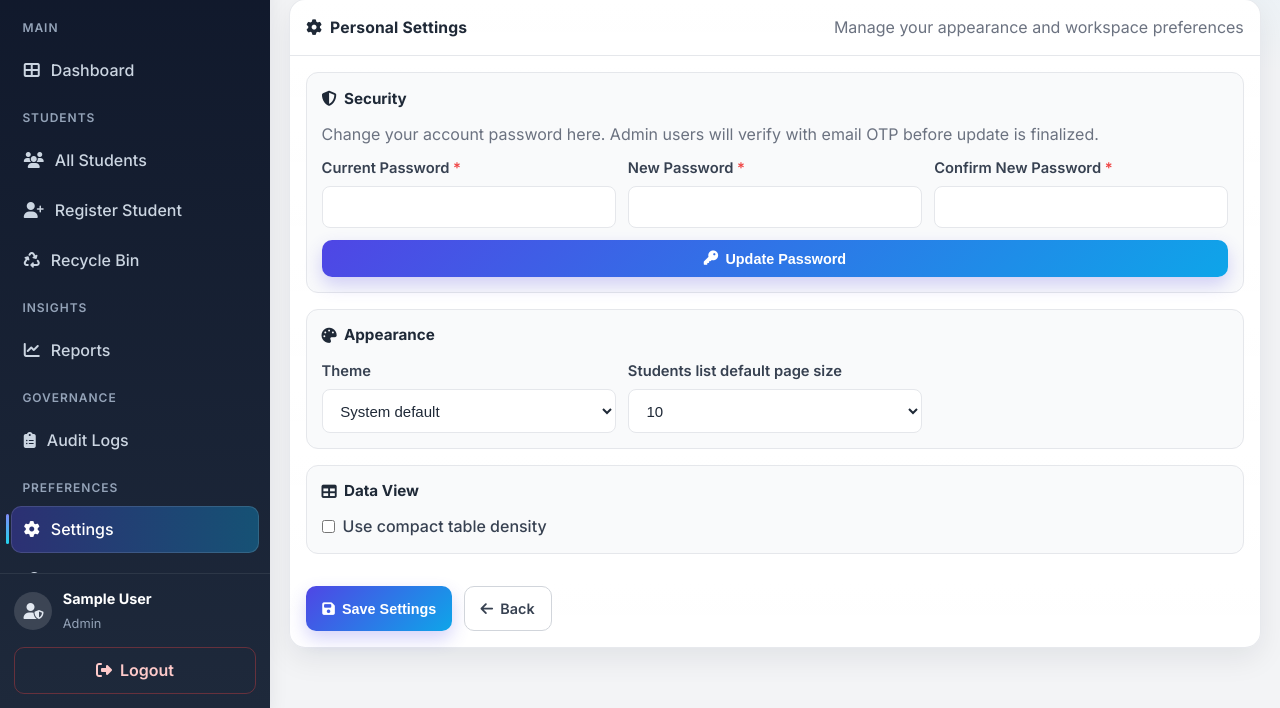
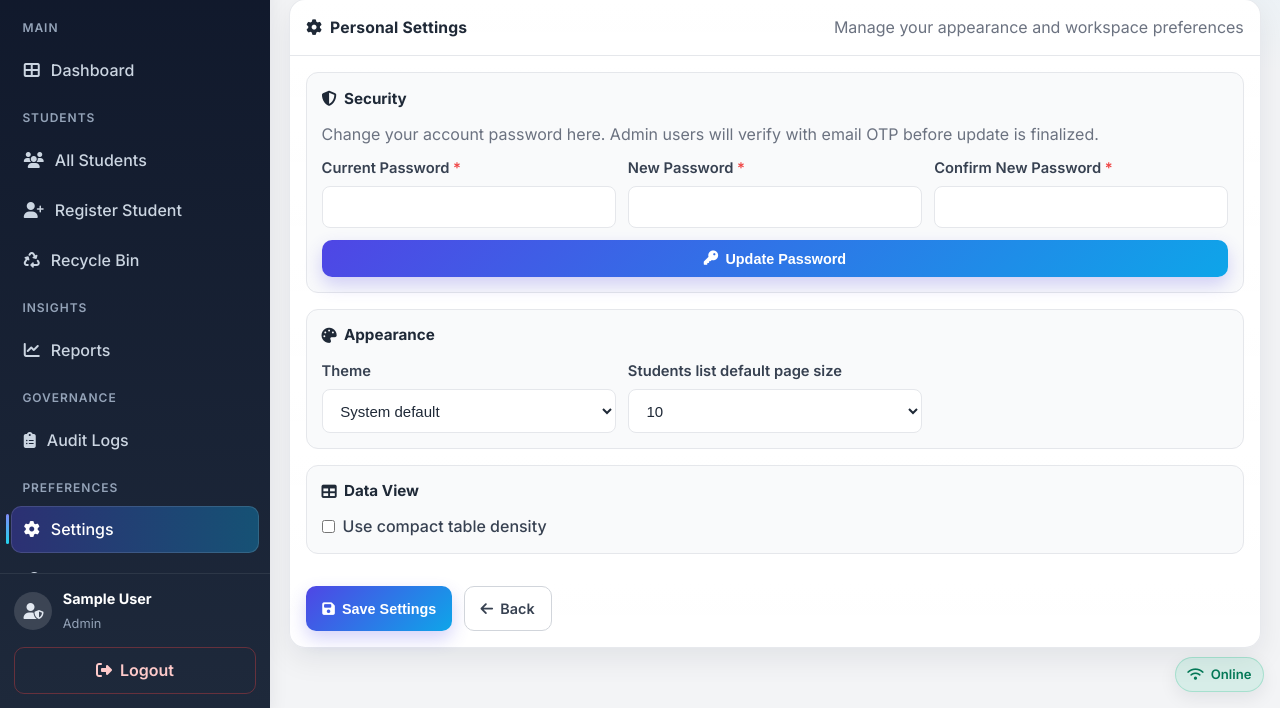
Before and after one commit to alhajimans2/database-test, a Flask app: page /settings in a window 1280 px wide. Shown: the part 92-800 px from the top of the page. Run offline with Flask 3, Linux system fonts and the light colour scheme; the visitor is signed in with stand-in values (Sample User, id 1); some libraries are stand-ins or nearby versions.

Commit message:
Add global online/offline status indicator

```diff
--- a/static/css/style.css
+++ b/static/css/style.css
@@ -234,6 +234,41 @@ img {
     font-size: 0.8rem;
 }
 
+.connectivity-status-chip {
+    position: fixed;
+    right: 1rem;
+    bottom: 1rem;
+    z-index: 1300;
+    display: inline-flex;
+    align-items: center;
+    gap: 0.45rem;
+    font-size: 0.82rem;
+    font-weight: 600;
+    padding: 0.42rem 0.72rem;
+    border-radius: 999px;
+    box-shadow: var(--shadow-md);
+    border: 1px solid transparent;
+    background: #ffffff;
+    color: var(--gray-700);
+}
+
+.connectivity-status-chip.is-online {
+    border-color: rgba(16, 185, 129, 0.25);
+    color: #047857;
+    background: rgba(16, 185, 129, 0.12);
+}
+
+.connectivity-status-chip.is-offline {
+    border-color: rgba(239, 68, 68, 0.25);
+    color: #b91c1c;
+    background: rgba(239, 68, 68, 0.12);
+}
+
+.theme-dark .connectivity-status-chip {
+    background: rgba(30, 41, 59, 0.92);
+    color: #e2e8f0;
+}
+
 /* ===============================
    APP LAYOUT
 ================================= */
--- a/static/js/app.js
+++ b/static/js/app.js
@@ -5,12 +5,36 @@ document.addEventListener('DOMContentLoaded', () => {
     setupThemeToggle();
     setupSidebar();
     setupCommandBar();
+    setupConnectivityStatus();
     setupMultiStepForm();
     setupAutoDismissAlerts();
     setupAnimatedStatCounters();
     setupFinanceCalculation();
     setupDraftAutosave();
 });
+
+function setupConnectivityStatus() {
+    const statusChip = document.getElementById('globalConnectivityStatus');
+    if (!statusChip) return;
+
+    const icon = statusChip.querySelector('i');
+    const text = statusChip.querySelector('span');
+
+    const applyStatus = (isOnline) => {
+        statusChip.classList.toggle('is-online', isOnline);
+        statusChip.classList.toggle('is-offline', !isOnline);
+        if (icon) {
+            icon.className = isOnline ? 'fas fa-wifi' : 'fas fa-triangle-exclamation';
+        }
+        if (text) {
+            text.textContent = isOnline ? 'Online' : 'Offline';
+        }
+    };
+
+    applyStatus(navigator.onLine);
+    window.addEventListener('online', () => applyStatus(true));
+    window.addEventListener('offline', () => applyStatus(false));
+}
 
 function setupFinanceCalculation() {
     const tuitionInput = document.getElementById('finance_tuition_fee');
--- a/templates/base.html
+++ b/templates/base.html
@@ -16,6 +16,10 @@
 </head>
 <body data-theme-default="{{ ui_theme_preference or 'system' }}">
     {% block body %}{% endblock %}
+    <div id="globalConnectivityStatus" class="connectivity-status-chip is-online" role="status" aria-live="polite" aria-label="Connection status">
+        <i class="fas fa-wifi"></i>
+        <span>Online</span>
+    </div>
     <script src="{{ url_for('static', filename='js/app.js') }}"></script>
     {% block scripts %}{% endblock %}
 </body>
--- a/templates/layout.html
+++ b/templates/layout.html
@@ -114,6 +114,11 @@
         </div>
     </div>
 
+    <div id="globalConnectivityStatus" class="connectivity-status-chip is-online" role="status" aria-live="polite" aria-label="Connection status">
+        <i class="fas fa-wifi"></i>
+        <span>Online</span>
+    </div>
+
     <script src="{{ url_for('static', filename='js/app.js') }}"></script>
     {% block scripts %}{% endblock %}
 </body>
```
